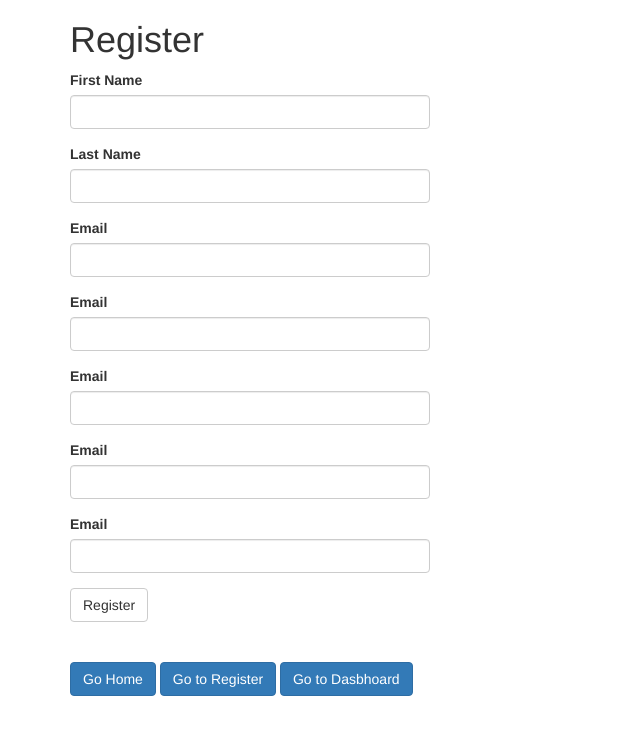
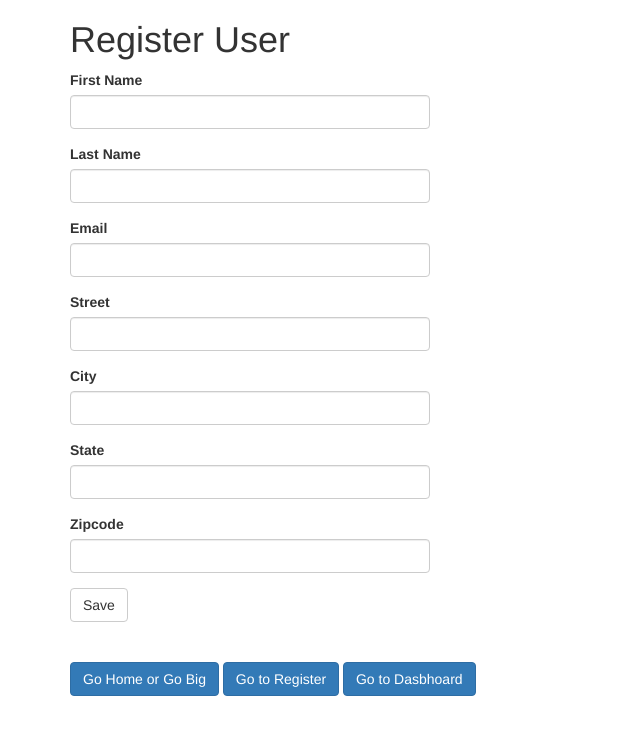
Before and after one commit to erwindev/shecancodeit-website-setup, a Flask app: page /register in a window 1280 px wide. Shown: the top 735 px of the page, without its empty margins (0-640 px from the left). Run offline with Flask 2, Linux system fonts and the light colour scheme; some libraries are stand-ins or nearby versions.

Commit message:
added more functionality

```diff
--- a/app/controller/forms.py
+++ b/app/controller/forms.py
@@ -8,12 +8,12 @@ class RegistrationForm(FlaskForm):
     firstname = StringField('First Name', validators=[DataRequired()])
     lastname = StringField('Last Name', validators=[DataRequired()])
     email = StringField('Email', validators=[DataRequired()])
-    street = StringField('Email', validators=[DataRequired()])
-    city = StringField('Email', validators=[DataRequired()])
-    state = StringField('Email', validators=[DataRequired()])
-    zipcode = StringField('Email', validators=[DataRequired()])
+    street = StringField('Street', validators=[DataRequired()])
+    city = StringField('City', validators=[DataRequired()])
+    state = StringField('State', validators=[DataRequired()])
+    zipcode = StringField('Zipcode', validators=[DataRequired()])
 
-    submit = SubmitField('Register')
+    submit = SubmitField('Save')
 
     # def validate_email(self, email):
     #     user = UserDao.get_by_email(email.data)
--- a/app/controller/maincontroller.py
+++ b/app/controller/maincontroller.py
@@ -24,10 +24,10 @@ def register():
         user.city = form.city.data
         user.state = form.state.data
         user.zipcode = form.zipcode.data
-        UserDao.save_user(user)
-        flash('Congratulations, you are now a registered user!')
+        tempuser = UserDao.save_user(user)
+        flash('Congratulations, {} is now a registered user!'.format(tempuser.firstname))
         return redirect(url_for('sccit_app.thankyou'))
-    return render_template('register.html', title='Register', form=form)
+    return render_template('register.html', title='Register User', form=form)
 
 
 @sccit_app.route('/thankyou')
--- a/app/model/usermodel.py
+++ b/app/model/usermodel.py
@@ -10,6 +10,7 @@ class User(db.Model):
     city = db.Column(db.String(50))
     state = db.Column(db.String(50))
     zipcode = db.Column(db.String(50))
+    temp = db.Column(db.String(50))
     create_date = db.Column(db.DateTime, default=datetime.utcnow)
 
     def __repr__(self):
--- a/app/templates/dashboard.html
+++ b/app/templates/dashboard.html
@@ -8,6 +8,7 @@
 <table class="table table-hover">
   <thead>
     <tr>
+      <th>ID</th>
       <th>First Name</th>
       <th>Last Name</th>
       <th>Email</th>
@@ -20,6 +21,7 @@
   <tbody>
     {% for user in all_users %}
     <tr>
+      <td>{{ user.id }}</td>
       <td>{{ user.firstname }}</td>
       <td>{{ user.lastname }}</td>
       <td>{{ user.email }}</td>
--- a/app/templates/index.html
+++ b/app/templates/index.html
@@ -2,7 +2,7 @@
 
 {% block app_content  %}
 
-<h1>Welcome to SheCanCodeIT</h1>
+<h1>Welcome to SheCanCodeIT!!!!</h1>
 
 
 {% endblock %}
--- a/app/templates/layout/layout.html
+++ b/app/templates/layout/layout.html
@@ -22,7 +22,7 @@
         <br>
         <br>
         <p>
-            <a href="{{ url_for('sccit_app.index')}}"><button type="button" class="btn btn-primary">Go Home</button></a>
+            <a href="{{ url_for('sccit_app.index')}}"><button type="button" class="btn btn-primary">Go Home or Go Big</button></a>
             <a href="{{ url_for('sccit_app.register')}}"><button type="button" class="btn btn-primary">Go to Register</button></a>
             <a href="{{ url_for('sccit_app.dashboard')}}"><button type="button" class="btn btn-primary">Go to Dasbhoard</button></a>
         </p>
--- a/app/templates/register.html
+++ b/app/templates/register.html
@@ -2,7 +2,7 @@
 {% import 'bootstrap/wtf.html' as wtf %}
 
 {% block app_content %}
-    <h1>Register</h1>
+    <h1>{{ title }}</h1>
     <div class="row">
         <div class="col-md-4">
             {{ wtf.quick_form(form) }}
```
Also changed, not shown: migrations/versions/9cdb21fca13f_add_temp_column.py (added, +28 -0 lines).
